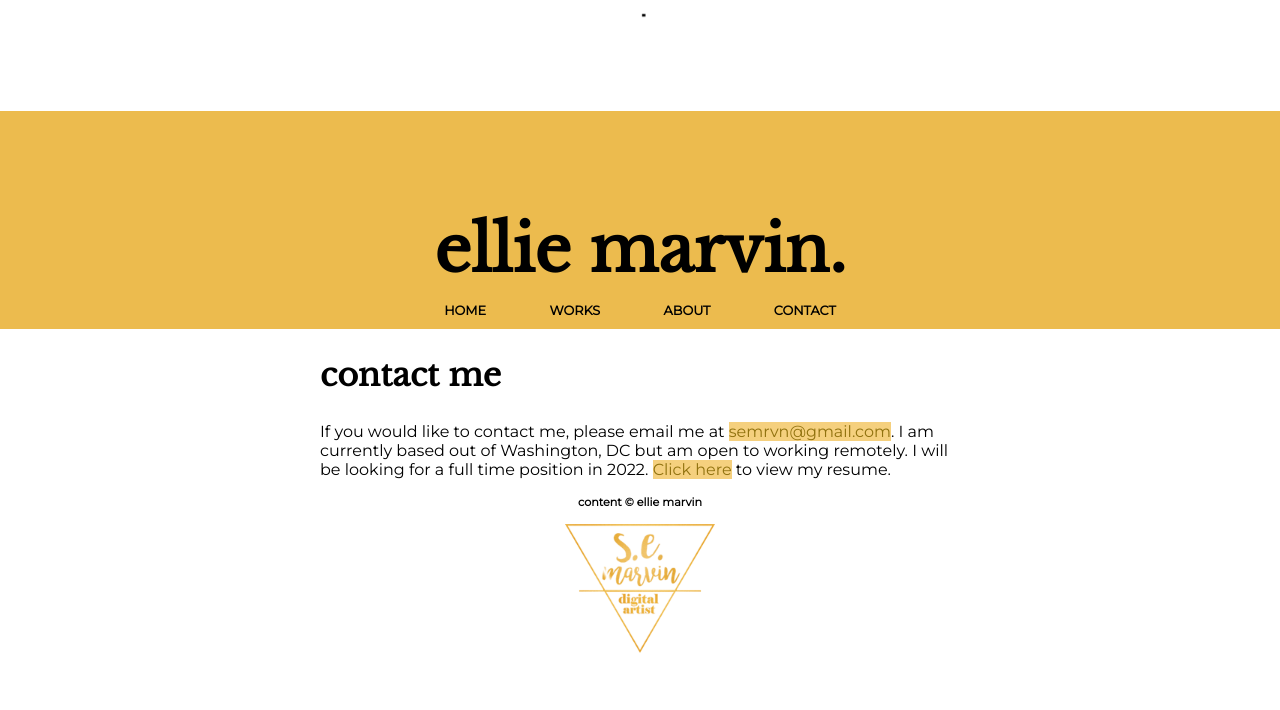
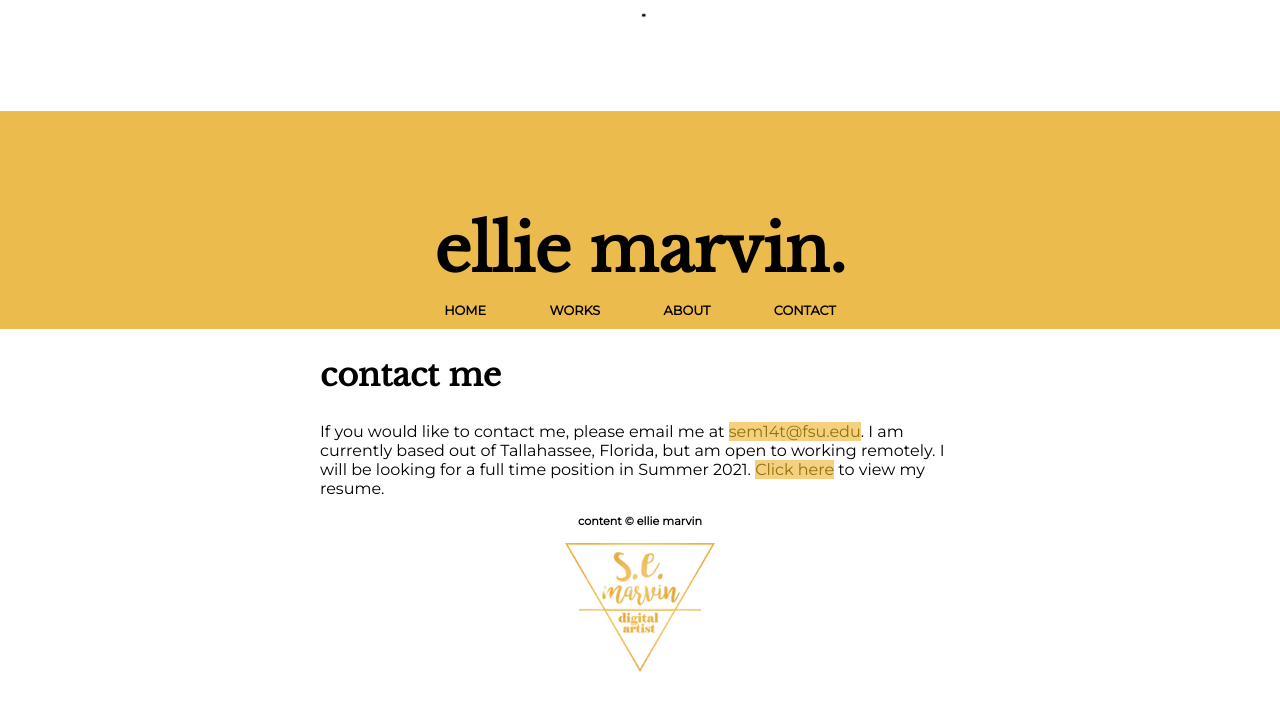
Before and after one commit to semarvin/portfolio, a plain HTML site: page contact.html in a window 1280 px wide. Drawn offline with nearby package versions, Linux system fonts and the light colour scheme.

Commit message:
Updating index arrangement and contact info

```diff
--- a/contact.html
+++ b/contact.html
@@ -40,7 +40,7 @@
 <body>
   <div class="body2">
     <h2>contact me</h2>
-    <p>If you would like to contact me, please email me at <a href="mailto:semrvn@gmail.com">semrvn@gmail.com</a>. I am currently based out of Washington, DC but am open to working remotely. I will be looking for a full time position in 2022. <a href="SEMarvinResume2022.pdf">Click here</a> to view my resume.</p>
+    <p>If you would like to contact me, please email me at <a href="mailto:sem14t@my.fsu.edu">sem14t@fsu.edu</a>. I am currently based out of Tallahassee, Florida, but am open to working remotely. I will be looking for a full time position in Summer 2021. <a href="SEMarvinResume2022.pdf">Click here</a> to view my resume.</p>
   </div>
     <script>
     window.onscroll = function() {myFunction()};
```
Also changed, not shown: index.html (+8 -8 lines).
